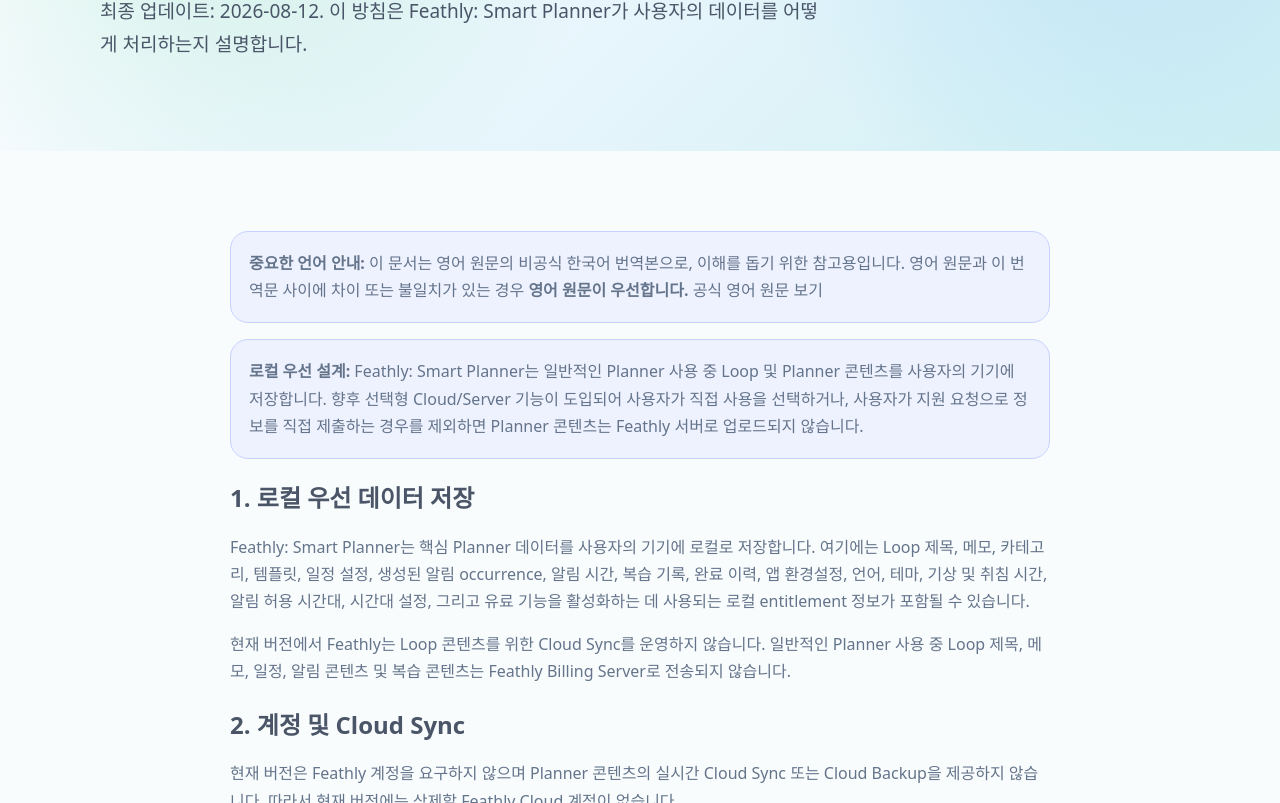
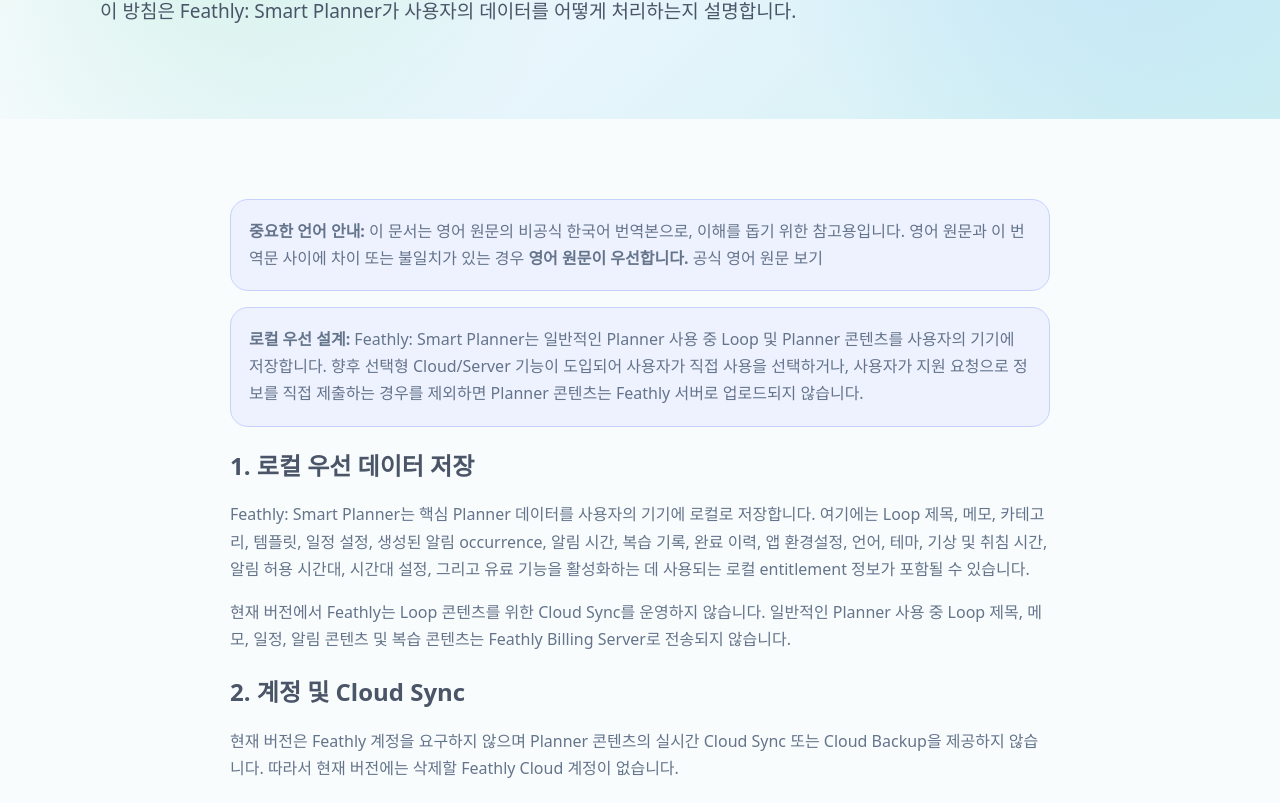
Before and after one commit to yoonng/smart-planner-site, a plain HTML site: page ko/smart-planner/privacy.html in a window 1280 px wide. Shown: the part 250-1053 px from the top of the page. Drawn offline with Linux system fonts and the light colour scheme.

Commit message:
Move Korean privacy update date to footer area

```diff
--- a/ko/smart-planner/privacy.html
+++ b/ko/smart-planner/privacy.html
@@ -13,7 +13,7 @@
 </head>
 <body>
 <header class="site-header"><div class="wrap nav"><a class="brand" href="/ko/">Feathly</a><nav class="nav-links" aria-label="주요 메뉴"></nav></div></header>
-<section class="page-hero"><div class="wrap"><h1>개인정보 처리방침</h1><p>최종 업데이트: 2026-08-12. 이 방침은 Feathly: Smart Planner가 사용자의 데이터를 어떻게 처리하는지 설명합니다.</p></div></section>
+<section class="page-hero"><div class="wrap"><h1>개인정보 처리방침</h1><p>이 방침은 Feathly: Smart Planner가 사용자의 데이터를 어떻게 처리하는지 설명합니다.</p></div></section>
 <section class="page-body"><div class="wrap content">
 <p class="notice"><strong>중요한 언어 안내:</strong> 이 문서는 영어 원문의 비공식 한국어 번역본으로, 이해를 돕기 위한 참고용입니다. 영어 원문과 이 번역문 사이에 차이 또는 불일치가 있는 경우 <strong>영어 원문이 우선합니다.</strong> <a href="/smart-planner/privacy.html?lang=en">공식 영어 원문 보기</a></p>
 <p class="notice"><strong>로컬 우선 설계:</strong> Feathly: Smart Planner는 일반적인 Planner 사용 중 Loop 및 Planner 콘텐츠를 사용자의 기기에 저장합니다. 향후 선택형 Cloud/Server 기능이 도입되어 사용자가 직접 사용을 선택하거나, 사용자가 지원 요청으로 정보를 직접 제출하는 경우를 제외하면 Planner 콘텐츠는 Feathly 서버로 업로드되지 않습니다.</p>
@@ -88,6 +88,7 @@
 
 <h2>15. 문의</h2>
 <p>이 개인정보 처리방침에 관한 질문이 있거나 Feathly가 관리하는 데이터의 열람, 정정 또는 삭제를 요청하려면 <a href="/ko/smart-planner/support.html">지원 페이지</a>를 사용하거나 <a href="mailto:support@feathly.com">support@feathly.com</a>으로 문의하십시오.</p>
+<p><small>최종 업데이트: 2026-08-12.</small></p>
 </div></section>
 <footer><div class="wrap foot"><div>Feathly: Smart Planner</div><div></div></div></footer>
 </body></html>
```
